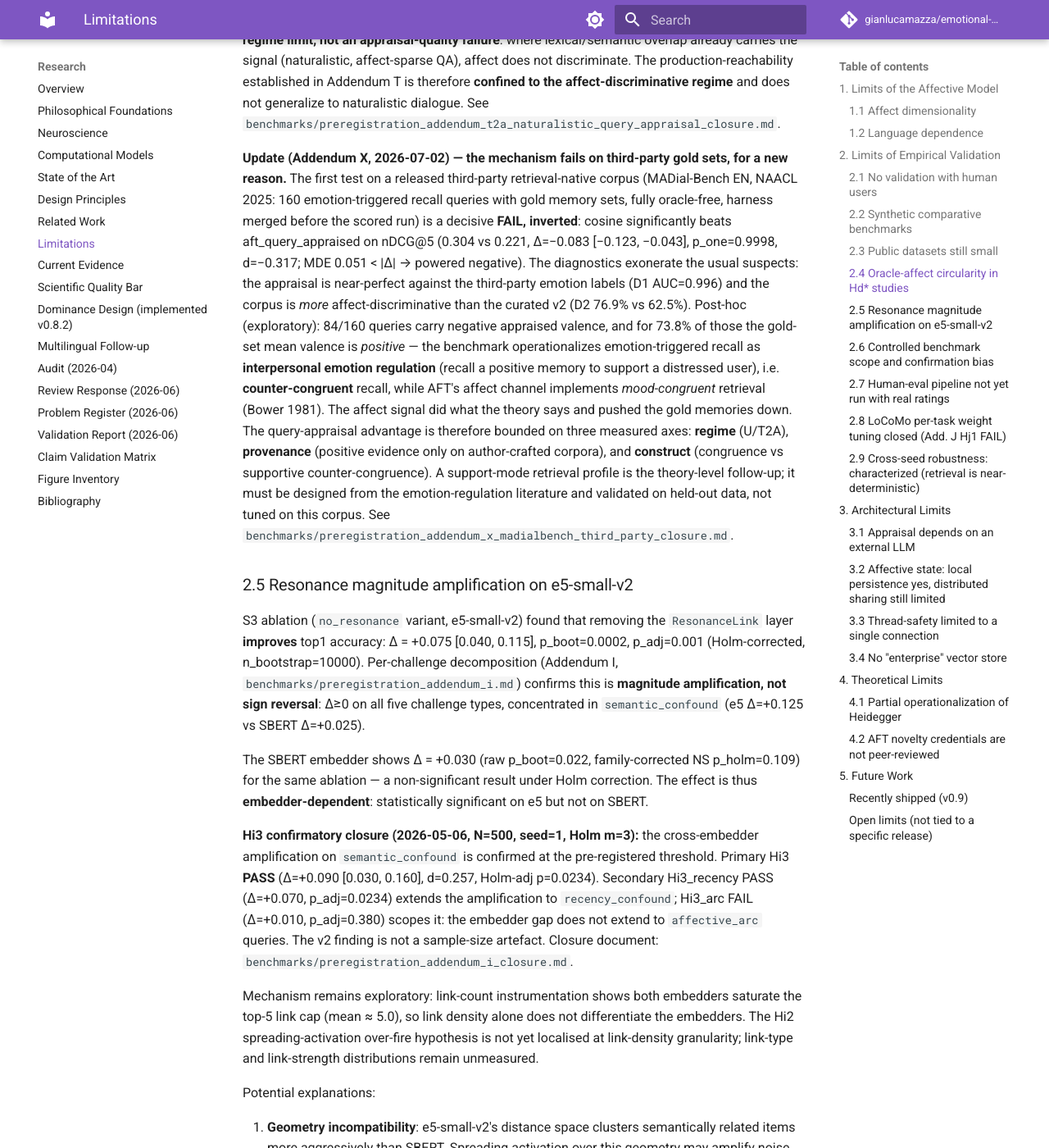
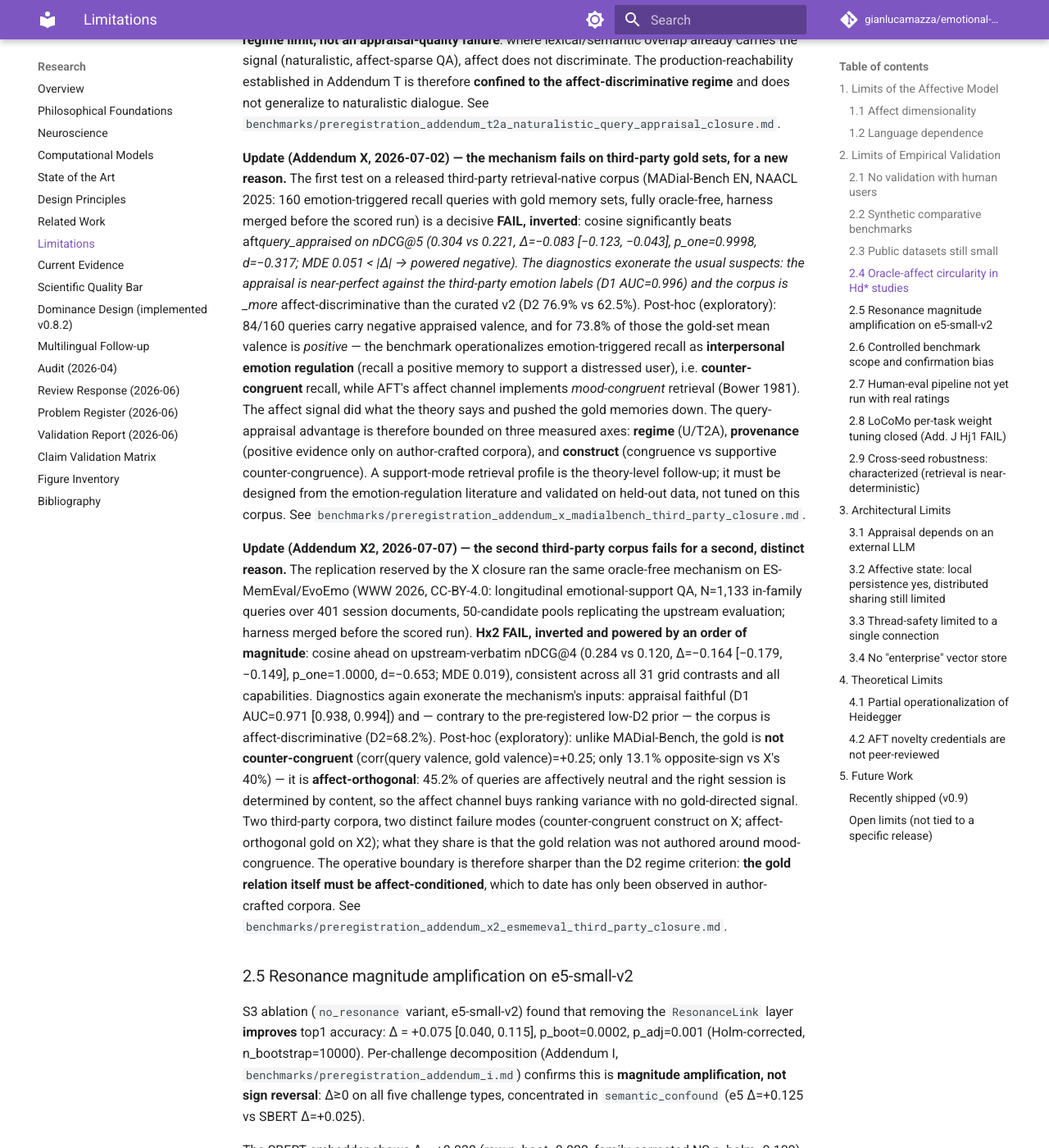
Before and after one commit to gianlucamazza/emotional-memory, an MkDocs documentation site: the page built from docs/research/08_limitations.md, in a window 1280 px wide and 1400 px high, scrolled down 5192 px. Shown: the whole window at 82% size. Built offline with MkDocs 1.6.1 and Material for MkDocs 9.7.7, drawn with Linux system fonts in a browser that asks for light colours; comment, search, counter and statistics services are not loaded.

Commit message:
docs(bench): addendum x2 executed — hx2 fail inverted, closure + propagation (#104)
Scored run (make bench-x2-esmem, gpt-5-mini, N=1,133): Hx2 FAIL, decisive —
cosine significantly ahead on upstream-verbatim nDCG@4 (0.284 vs 0.120,
delta=-0.164 [-0.179, -0.149], d=-0.653, powered: MDE 0.019), uniform across
all 31 grid contrasts and capabilities. D1 AUC=0.971 (appraisal faithful);
D2=68.2% (ex-ante low-D2 prior wrong -> pre-declared reading iii). Post-hoc:
failure mode distinct from X — affect-orthogonal content-determined gold
(45.2% neutral queries, corr(query,gold)=+0.25), not counter-congruence.
Provenance bound hardened: operative boundary = the gold relation itself
must be affect-conditioned (to date only author-crafted corpora).

- results.{json,md,protocol.json} committed; prereg Status updated
- closure: verdict, diagnostics, post-hoc, bound update, dropped arms
- propagation: 08_limitations §2.4, claim matrix + 09_current_evidence
  (verbatim mirror), CHANGELOG, ROADMAP, paper (X2 paragraph, abstract
  both-corpora rewording ~1890 chars, conclusion, acknowledgments,
  refs.bib chen2026esmemeval, A--X2 range, arXiv bundle regenerated)

Co-authored-by: Claude Fable 5 <noreply@anthropic.com>

```diff
--- a/docs/research/08_limitations.md
+++ b/docs/research/08_limitations.md
@@ -228,10 +228,10 @@ See `benchmarks/preregistration_addendum_t2a_naturalistic_query_appraisal_closur
 new reason.** The first test on a released third-party retrieval-native corpus
 (MADial-Bench EN, NAACL 2025: 160 emotion-triggered recall queries with gold memory sets,
 fully oracle-free, harness merged before the scored run) is a decisive **FAIL, inverted**:
-cosine significantly beats aft_query_appraised on nDCG@5 (0.304 vs 0.221, Δ=−0.083
+cosine significantly beats aft*query_appraised on nDCG@5 (0.304 vs 0.221, Δ=−0.083
 [−0.123, −0.043], p_one=0.9998, d=−0.317; MDE 0.051 < |Δ| → powered negative). The
 diagnostics exonerate the usual suspects: the appraisal is near-perfect against the
-third-party emotion labels (D1 AUC=0.996) and the corpus is _more_ affect-discriminative
+third-party emotion labels (D1 AUC=0.996) and the corpus is \_more* affect-discriminative
 than the curated v2 (D2 76.9% vs 62.5%). Post-hoc (exploratory): 84/160 queries carry
 negative appraised valence, and for 73.8% of those the gold-set mean valence is
 _positive_ — the benchmark operationalizes emotion-triggered recall as **interpersonal
@@ -244,6 +244,27 @@ and **construct** (congruence vs supportive counter-congruence). A support-mode
 profile is the theory-level follow-up; it must be designed from the emotion-regulation
 literature and validated on held-out data, not tuned on this corpus.
 See `benchmarks/preregistration_addendum_x_madialbench_third_party_closure.md`.
+
+**Update (Addendum X2, 2026-07-07) — the second third-party corpus fails for a second,
+distinct reason.** The replication reserved by the X closure ran the same oracle-free
+mechanism on ES-MemEval/EvoEmo (WWW 2026, CC-BY-4.0: longitudinal emotional-support QA,
+N=1,133 in-family queries over 401 session documents, 50-candidate pools replicating the
+upstream evaluation; harness merged before the scored run). **Hx2 FAIL, inverted and
+powered by an order of magnitude**: cosine ahead on upstream-verbatim nDCG@4 (0.284 vs
+0.120, Δ=−0.164 [−0.179, −0.149], p_one=1.0000, d=−0.653; MDE 0.019), consistent across
+all 31 grid contrasts and all capabilities. Diagnostics again exonerate the mechanism's
+inputs: appraisal faithful (D1 AUC=0.971 [0.938, 0.994]) and — contrary to the
+pre-registered low-D2 prior — the corpus is affect-discriminative (D2=68.2%). Post-hoc
+(exploratory): unlike MADial-Bench, the gold is **not counter-congruent**
+(corr(query valence, gold valence)=+0.25; only 13.1% opposite-sign vs X's 40%) — it is
+**affect-orthogonal**: 45.2% of queries are affectively neutral and the right session is
+determined by content, so the affect channel buys ranking variance with no gold-directed
+signal. Two third-party corpora, two distinct failure modes (counter-congruent construct
+on X; affect-orthogonal gold on X2); what they share is that the gold relation was not
+authored around mood-congruence. The operative boundary is therefore sharper than the D2
+regime criterion: **the gold relation itself must be affect-conditioned**, which to date
+has only been observed in author-crafted corpora.
+See `benchmarks/preregistration_addendum_x2_esmemeval_third_party_closure.md`.
 
 ### 2.5 Resonance magnitude amplification on e5-small-v2
 
```
Also changed, not shown: CHANGELOG.md (+23 -3 lines), ROADMAP.md (+43 -26 lines), benchmarks/esmemeval/results.md (added, +63 -0 lines), benchmarks/preregistration_addendum_x2_esmemeval_third_party.md (+8 -5 lines), benchmarks/preregistration_addendum_x2_esmemeval_third_party_closure.md (added, +121 -0 lines), docs/research/09_current_evidence.md (+1 -1 lines), docs/research/claim_validation_matrix.json (+2 -2 lines), paper/ARXIV_CHECKLIST.md (+2 -2 lines), 6 other files.
